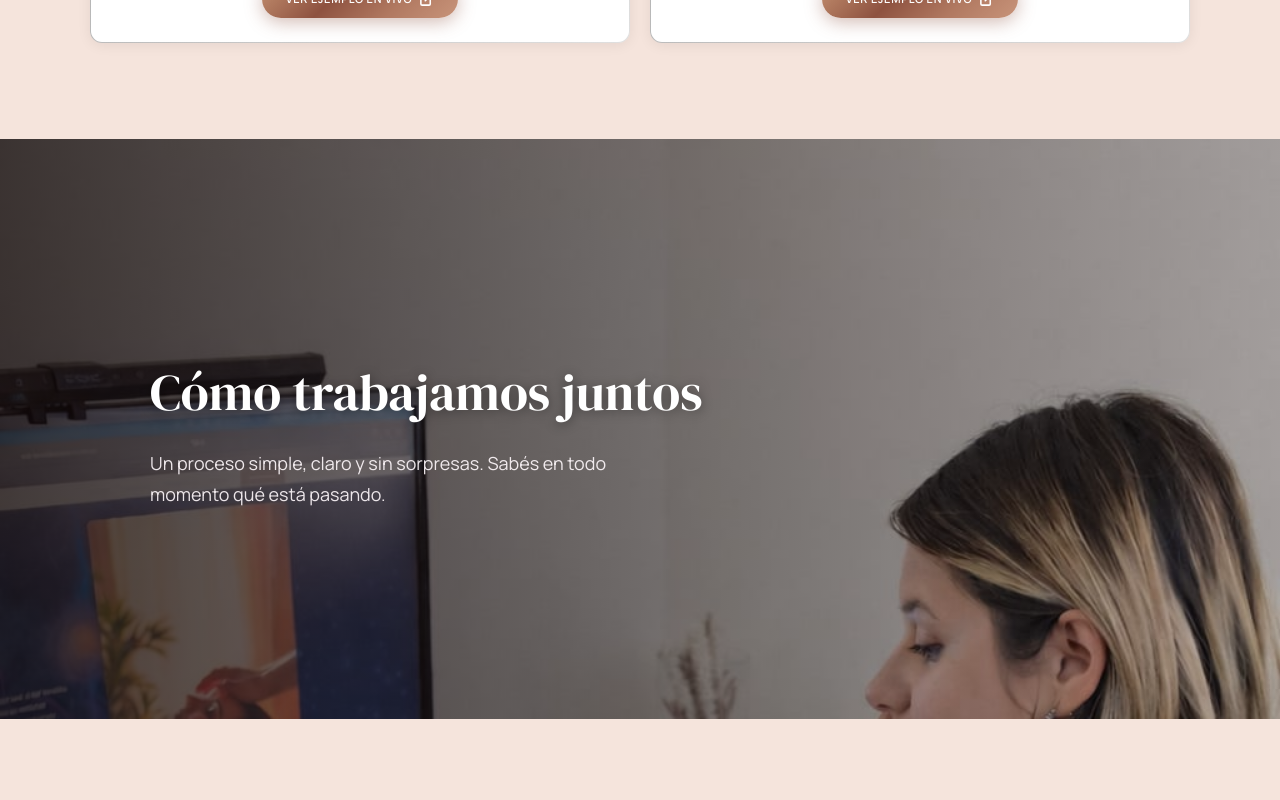
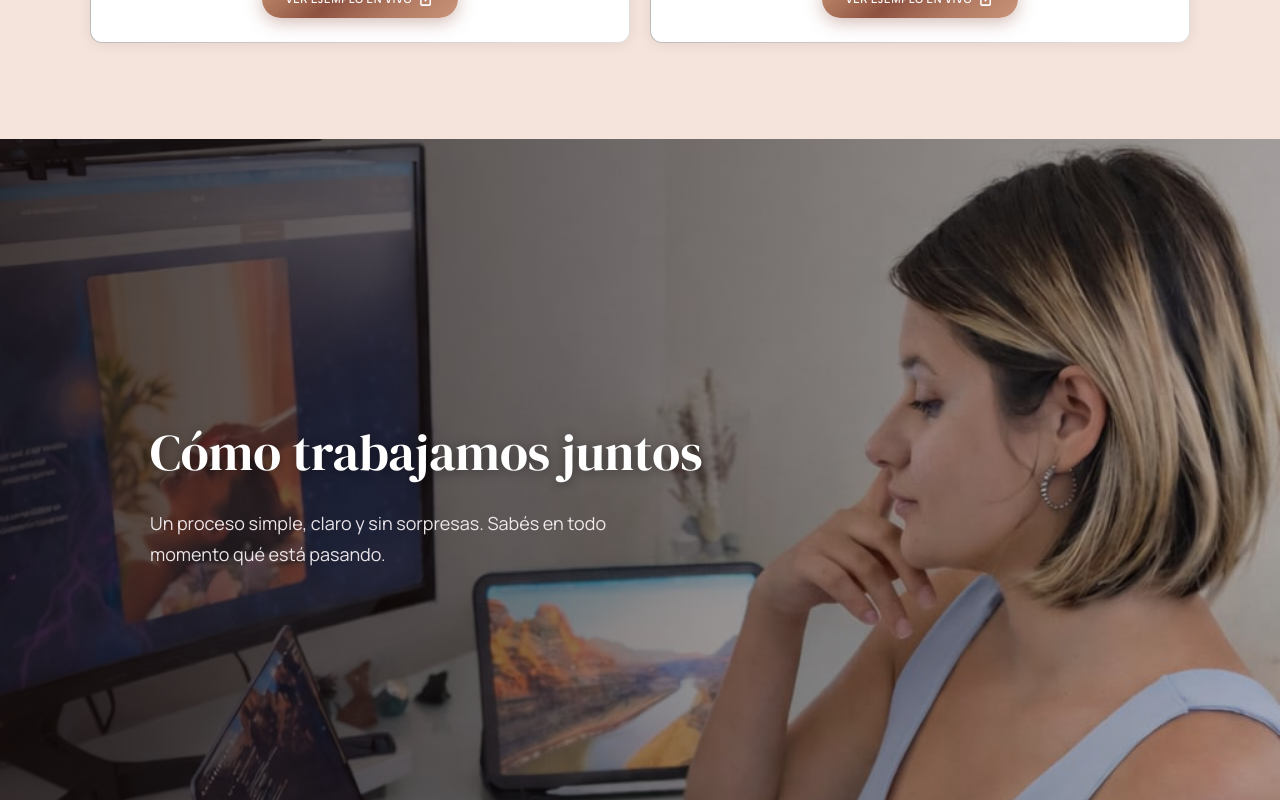
Before and after one commit to PACZKONATASHA/web-paczko, a React (Vite) app: page / in a window 1280 px wide. Shown: the part 2540-3340 px from the top of the page. Built offline with nearby package versions, Linux system fonts and the light colour scheme.

Commit message:
sigo trabajando en como traajamos juntos

```diff
--- a/src/App.css
+++ b/src/App.css
@@ -1461,9 +1461,9 @@ img { display: block; max-width: 100%; }
   width: 100%;
   display: block;
   object-fit: cover;
-  object-position: center top;
-  max-height: 580px;
-  min-height: 520px;
+  object-position: 65% 20%;
+  max-height: 700px;
+  min-height: 620px;
 }
 
 .comoTrabajoBannerOverlay,
```
